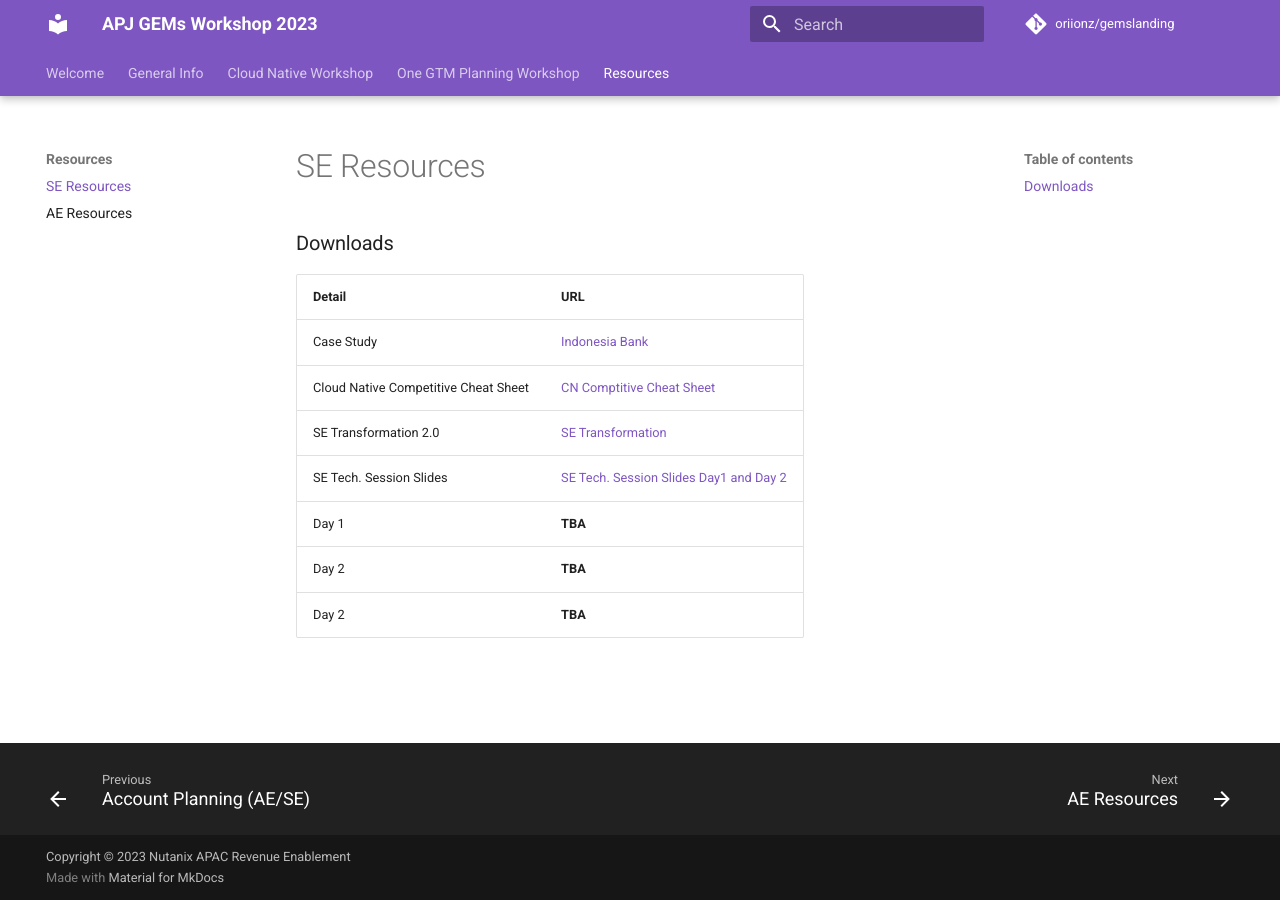
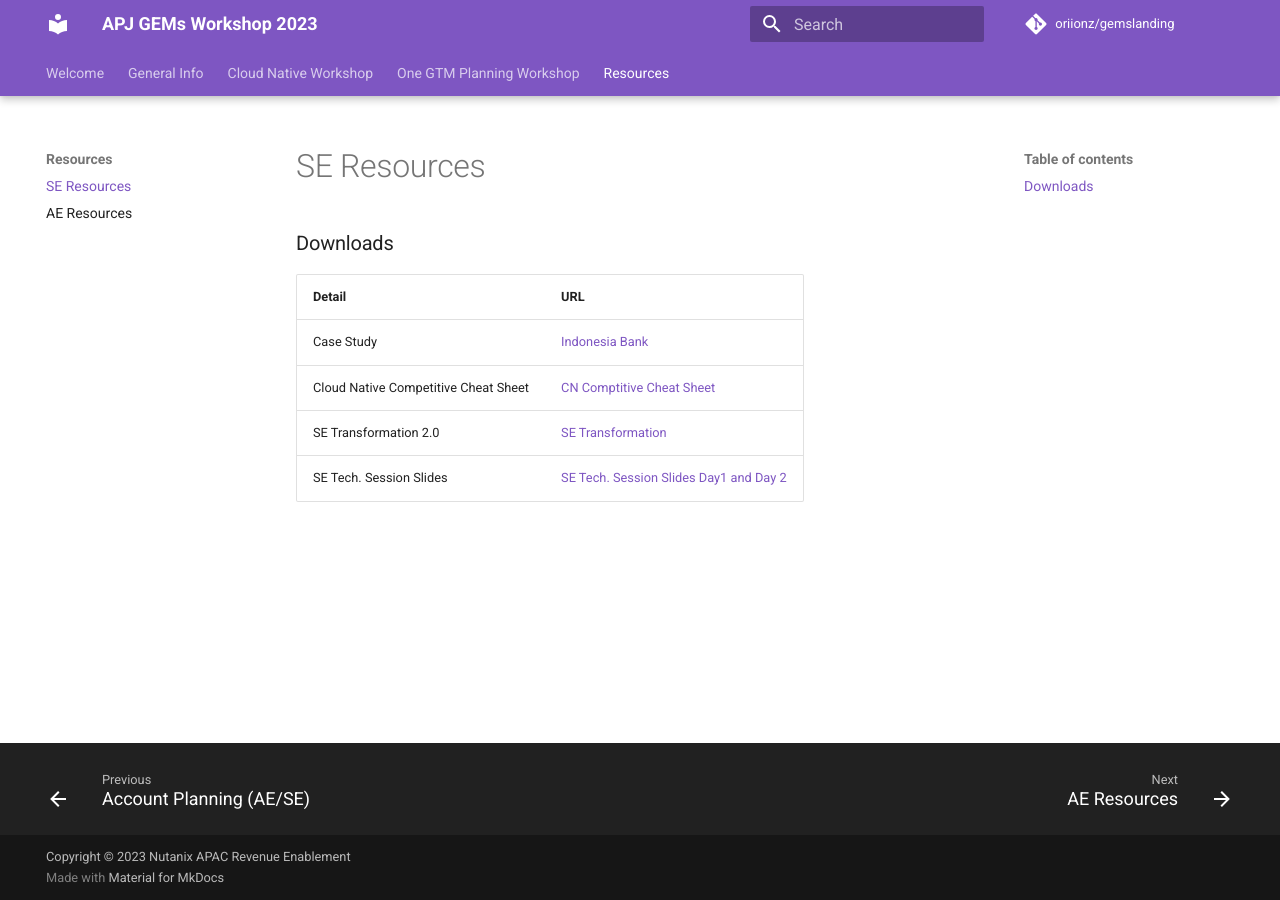
Before and after one commit to oriionz/gemslanding, an MkDocs documentation site: the page built from docs/daily_agenda/se_resources.md, in a window 1280 px wide. Built offline with MkDocs 1.6.1 and Material for MkDocs 9.7.7, drawn with Linux system fonts in a browser that asks for light colours; comment, search, counter and statistics services are not loaded.

Commit message:
Resources

```diff
--- a/docs/daily_agenda/se_resources.md
+++ b/docs/daily_agenda/se_resources.md
@@ -8,6 +8,3 @@
 | Cloud Native Competitive Cheat Sheet| <a href="https://docs.google.com/spreadsheets/d/1BDZEw3RJtU_aTVe3faOOk8zzEZewRYSHrOu3r1p5YHY/edit?usp=sharing" target="_blank">CN Comptitive Cheat Sheet</a>  |
 | SE Transformation 2.0| <a href="https://docs.google.com/presentation/d/1NHBj9uNxm4Es43DQ0NM29UATEMGdyAzB/edit?usp=sharing&ouid=116503457773292881786&rtpof=true&sd=true" target="_blank">SE Transformation</a>  |
 | SE Tech. Session Slides |  <a href="https://docs.google.com/presentation/d/1-PZcS9FbSXqF2gQgXnWo5hsW8I1dJ3iC/edit?usp=sharing&ouid=100088690356943468558&rtpof=true&sd=true" target="_blank">SE Tech. Session Slides Day1 and Day 2</a> |
-| Day 1 |  **TBA** |
-| Day 2 |  **TBA** |
-| Day 2 |  **TBA** |
```
